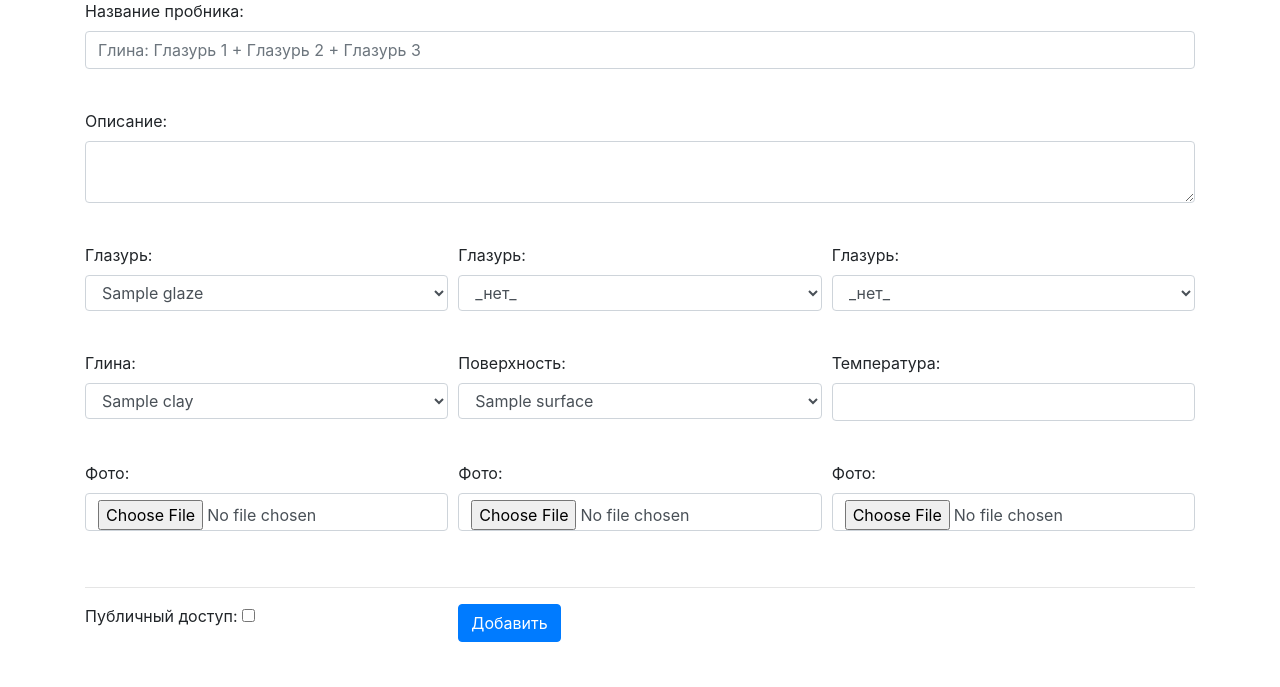
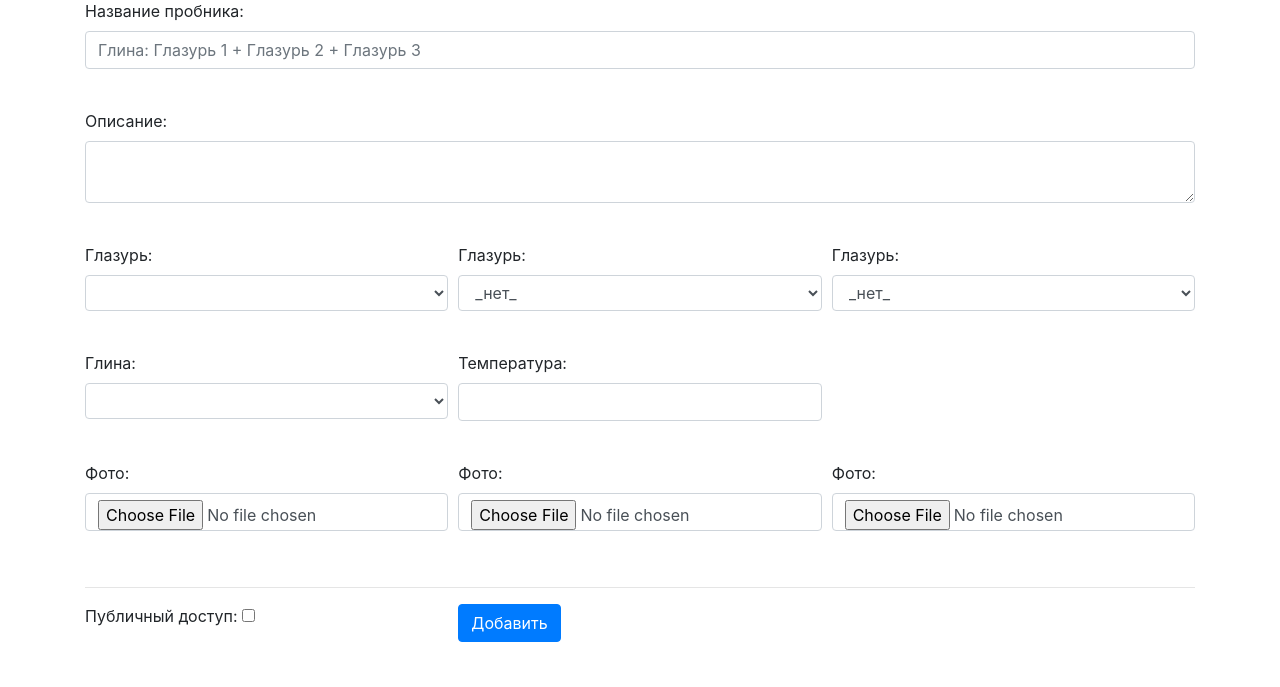
Before and after one commit to zimablizko/PotteryManager, a Flask app: page /add_item in a window 1280 px wide. Shown: the part 113-800 px from the top of the page. Run offline with Flask 2, Linux system fonts and the light colour scheme; a user stored in the database is signed in; tables that the repository leaves empty hold one stand-in row (values such as "Sample post"); lists and menus that the app fills with data are empty; some libraries are stand-ins or nearby versions.

Commit message:
materials

```diff
--- a/app/forms.py
+++ b/app/forms.py
@@ -8,7 +8,7 @@ from wtforms import StringField, PasswordField, BooleanField, SubmitField, Selec
     IntegerField, TextAreaField, SelectMultipleField, FieldList
 from wtforms.validators import DataRequired, ValidationError, Optional, length, EqualTo, Email
 
-from app.models import Item, Clay, Surface, Glaze, ItemGlaze, User
+from app.models import Item, ItemGlaze, User
 
 
 class ItemsForm(FlaskForm):
@@ -18,34 +18,28 @@ class ItemsForm(FlaskForm):
 class ListForm(FlaskForm):
     def __init__(self, *args, **kwargs):
         super(ListForm, self).__init__(*args, **kwargs)
-        glazes_choices = ([(0, 'Все')]).__add__([(c.id, c.name) for c in current_user.get_materials(Glaze)])
-        clays_choices = ([(0, 'Все')]).__add__([(c.id, c.name) for c in current_user.get_materials(Clay)])
-        surfaces_choices = ([(0, 'Все')]).__add__([(c.id, c.name) for c in current_user.get_surfaces()])
+        glazes_choices = ([(0, 'Все')]).__add__([(c.id, c.name) for c in current_user.get_materials(1)])
+        clays_choices = ([(0, 'Все')]).__add__([(c.id, c.name) for c in current_user.get_materials(2)])
         self.glaze_filter.choices = glazes_choices
         self.clay_filter.choices = clays_choices
-        self.surface_filter.choices = surfaces_choices
     glaze_filter = SelectField('Глазурь:', choices=None, coerce=int, validators=[Optional()])
     clay_filter = SelectField('Глина:', choices=None, coerce=int, validators=[Optional()])
-    surface_filter = SelectField('Поверхность:', choices=None, coerce=int, validators=[Optional()])
     submit = SubmitField('Фильтр')
 
 
 class TableForm(FlaskForm):
     def __init__(self, *args, **kwargs):
         super(TableForm, self).__init__(*args, **kwargs)
-        glazes = current_user.get_materials(Glaze)
+        glazes = current_user.get_materials(1)
         glazes_choices = ([(0, 'Все')]).__add__([(c.id, c.name) for c in glazes])
-        clays_choices = ([(0, 'Все')]).__add__([(c.id, c.name) for c in current_user.get_materials(Clay)])
-        surfaces_choices = ([(0, 'Все')]).__add__([(c.id, c.name) for c in current_user.get_surfaces()])
+        clays_choices = ([(0, 'Все')]).__add__([(c.id, c.name) for c in current_user.get_materials(2)])
         self.glazes = glazes
         self.glaze_filter.choices = glazes_choices
         self.clay_filter.choices = clays_choices
-        self.surface_filter.choices = surfaces_choices
 
     glazes = None
     glaze_filter = SelectField('Глазурь:', choices=None, coerce=int, validators=[Optional()])
     clay_filter = SelectField('Глина:', choices=None, coerce=int, validators=[Optional()])
-    surface_filter = SelectField('Поверхность:', choices=None, coerce=int, validators=[Optional()])
     submit = SubmitField('Фильтр')
 
 
@@ -56,15 +50,13 @@ class ItemForm(FlaskForm):
 class AddItemForm(FlaskForm):
     def __init__(self, item_id, *args, **kwargs):
         super(AddItemForm, self).__init__(*args, **kwargs)
-        glazes_choices = [(c.id, c.name) for c in current_user.get_materials(Glaze)]
+        glazes_choices = [(c.id, c.name) for c in current_user.get_materials(1)]
         glazes_additional_choices = ([(0, '_нет_')]).__add__(glazes_choices)
-        clays_choices = [(c.id, c.name) for c in current_user.get_materials(Clay)]
-        surfaces_choices = [(c.id, c.name) for c in current_user.get_surfaces()]
+        clays_choices = [(c.id, c.name) for c in current_user.get_materials(2)]
         self.glaze_list[0].choices = glazes_choices
         self.glaze_list[1].choices = glazes_additional_choices
         self.glaze_list[2].choices = glazes_additional_choices
         self.clay_id.choices = clays_choices
-        self.surface_id.choices = surfaces_choices
 
     name = StringField('Название пробника:', validators=[Optional(), length(max=256)])
     description = TextAreaField('Описание:', validators=[Optional(), length(max=500)])
@@ -73,11 +65,24 @@ class AddItemForm(FlaskForm):
     glaze_list = FieldList(SelectField('Глазурь:', choices=None, validate_choice=False,
                              coerce=int), min_entries=3)
     clay_id = SelectField('Глина:', choices=None, validate_choice=False, coerce=int)
-    surface_id = SelectField('Поверхность:', choices=None, validate_choice=False,
-                             coerce=int)
     # image = FileField(u'Фото:', validators=[FileAllowed(['jpeg', 'jpg', 'png'], 'Images only!')])
     image_list = FieldList(FileField(u'Фото:', validators=[FileAllowed(['jpeg', 'jpg', 'png'], 'Images only!')]), min_entries=3)
     submit = SubmitField('Добавить')
+
+
+class AddMaterialForm(FlaskForm):
+    def __init__(self, *args, **kwargs):
+        super(AddMaterialForm, self).__init__(*args, **kwargs)
+        type_choices = [(c.id, c.name) for c in current_user.get_material_types()]
+        self.type_id.choices = type_choices
+
+    name = StringField('Название материала:', validators=[Optional(), length(max=256)])
+    type_id = SelectField('Тип материала:', choices=None, validate_choice=False, coerce=int)
+    submit = SubmitField('Добавить')
+
+
+class MaterialListForm(FlaskForm):
+    submit = SubmitField('Фильтр')
 
 
 class AddGlazeForm(FlaskForm):
--- a/app/routes.py
+++ b/app/routes.py
@@ -15,8 +15,8 @@ from wtforms.validators import Optional
 
 from app import app, db, utils
 from app.forms import LoginForm, AddItemForm, ListForm, AddGlazeForm, AddClayForm, TableForm, RegistrationForm, \
-    ItemForm, RecoveryForm, RecoveryPassForm, ItemsForm
-from app.models import Clay, Item, Surface, Glaze, ItemGlaze, User, ItemImage, Image
+    ItemForm, RecoveryForm, RecoveryPassForm, ItemsForm, MaterialListForm, AddMaterialForm
+from app.models import Item, ItemGlaze, User, ItemImage, Image, Material
 
 
 @app.route('/list', methods=['GET', 'POST'])
@@ -28,13 +28,12 @@ def list(page=1):
         items = current_user.get_items()
         if form.clay_filter.data > 0:
             items = items.filter(Item.clay_id.__eq__(form.clay_filter.data))
-        if form.surface_filter.data > 0:
-            items = items.filter(Item.surface_id.__eq__(form.surface_filter.data))
         if form.glaze_filter.data > 0:
             items = items.join(ItemGlaze).filter(ItemGlaze.glaze_id.__eq__(form.glaze_filter.data))
         items = items.paginate(page, app.config['ITEMS_PER_PAGE'], False)
     else:
         items = current_user.get_items().paginate(page, app.config['ITEMS_PER_PAGE'], False)
+        print(items)
     return render_template('list.html', form=form, title='Мои пробники', items=items)
 
 
@@ -57,8 +56,6 @@ def table():
         items = current_user.get_items()
         if form.clay_filter.data > 0:
             items = items.filter(Item.clay_id.__eq__(form.clay_filter.data))
-        if form.surface_filter.data > 0:
-            items = items.filter(Item.surface_id.__eq__(form.surface_filter.data))
         items = items.all()
     else:
         items = current_user.get_items().all()
@@ -83,12 +80,11 @@ def add_item():
     form = AddItemForm(None)
     if form.validate_on_submit():
         item = Item(name=form.name.data, description=form.description.data, clay_id=form.clay_id.data,
-                    surface_id=form.surface_id.data, user_id=current_user.id,
-                    temperature=form.temperature.data, is_public=form.is_public.data)
+                    user_id=current_user.id, temperature=form.temperature.data, is_public=form.is_public.data)
         #if form.image.data:
         #    utils.save_image(request.files['image'], item)
         if not form.name.data:
-            item.name = db.session.query(Clay).filter_by(id=item.clay_id).first().name + ': '
+            item.name = db.session.query(Material).filter_by(id=item.clay_id).first().name + ': '
         db.session.add(item)
         item_id = db.session.query(func.max(Item.id)).scalar()
         # Обработка глазурей
@@ -102,7 +98,7 @@ def add_item():
                     item_glaze = ItemGlaze(glaze_id=form.glaze_list[i].data, item_id=item_id, order=i)
                     db.session.add(item_glaze)
                 if not form.name.data:
-                    item.name += ' + ' + db.session.query(Glaze).filter_by(id=form.glaze_list[i].data).first().name
+                    item.name += ' + ' + db.session.query(Material).filter_by(id=form.glaze_list[i].data).first().name
             else:
                 if item_glaze:
                     db.session.delete(item_glaze)
@@ -134,13 +130,12 @@ def edit_item(item_id):
         # Сохранение полей пробника
         item = db.session.query(Item).filter(Item.id == item_id).one()
         if not form.name.data:
-            item.name = db.session.query(Clay).filter_by(id=item.clay_id).first().name + ': '
+            item.name = db.session.query(Material).filter_by(id=item.clay_id).first().name + ': '
         else:
             item.name = form.name.data
         item.description = form.description.data
         item.temperature = form.temperature.data
         item.clay_id = form.clay_id.data
-        item.surface_id = form.surface_id.data
         item.is_public = form.is_public.data
         item.edit_date = datetime.utcnow()
        # if form.image.data:
@@ -156,7 +151,7 @@ def edit_item(item_id):
                     item_glaze = ItemGlaze(glaze_id=form.glaze_list[i].data, item_id=item_id, order=i)
                     db.session.add(item_glaze)
                 if not form.name.data:
-                    item.name += ' + ' + db.session.query(Glaze).filter_by(id=form.glaze_list[i].data).first().name
+                    item.name += ' + ' + db.session.query(Material).filter_by(id=form.glaze_list[i].data).first().name
             else:
                 if item_glaze:
                     db.session.delete(item_glaze)
@@ -200,7 +195,6 @@ def edit_item(item_id):
             form.temperature.data = item.temperature
             form.is_public.data = item.is_public
             form.clay_id.data = item.clay_id
-            form.surface_id.data = item.surface_id
             #form.image_name = item.image_name
             form.submit.label.text = 'Изменить'
             return render_template('add_item.html', title='Изменение пробника', form=form)
@@ -222,38 +216,87 @@ def delete_image(image_id, item_id):
 def delete_item(item_id):
     item = db.session.query(Item).filter(Item.id == item_id).one()
     if item:
-        # item_glazes = db.session.query(ItemGlaze).filter(ItemGlaze.item_id == item_id).all()
-        # if len(item_glazes) > 0:
-        #     for item_glaze in item_glazes:
-        #         db.session.delete(item_glaze)
-        # db.session.delete(item)
-        item.delete_date = datetime.utcnow()
-        db.session.commit()
+        if current_user.id == item.user_id:
+            item.delete_date = datetime.utcnow()
+            db.session.commit()
     return redirect(url_for('list'))
 
 
-@app.route('/add_glaze', methods=['GET', 'POST'])
+@app.route('/materials', methods=['GET', 'POST'])
+@app.route('/materials/<int:page>', methods=['GET', 'POST'])
 @login_required
-def add_glaze():
-    form = AddGlazeForm()
-    if form.validate_on_submit():
-        glaze = Glaze(name=form.name.data, user_id=current_user.id)
-        db.session.add(glaze)
-        db.session.commit()
-        return redirect(url_for('list'))
-    return render_template('add_glaze.html', title='Добавление глазури', form=form)
+def materials_list(page=1):
+    form = MaterialListForm()
+    materials = current_user.get_all_materials().all()
+    for mat in materials:
+        mat.type = 'test test test test test test test test '
+    print(materials)
+    return render_template('materials.html', form=form, title='Мои материалы', materials=materials)
 
 
-@app.route('/add_clay', methods=['GET', 'POST'])
+@app.route('/add_material', methods=['GET', 'POST'])
 @login_required
-def add_clay():
-    form = AddClayForm()
+def add_material():
+    form = AddMaterialForm()
     if form.validate_on_submit():
-        clay = Clay(name=form.name.data, user_id=current_user.id)
-        db.session.add(clay)
+        mat = Material(name=form.name.data, type_id=form.type_id.data, user_id=current_user.id)
+        db.session.add(mat)
         db.session.commit()
-        return redirect(url_for('list'))
-    return render_template('add_clay.html', title='Добавление глины', form=form)
+        return redirect(url_for('materials_list'))
+    return render_template('add_material.html', title='Добавление материала', form=form)
+
+
+@app.route('/edit_material/<material_id>', methods=['GET', 'POST'])
+@login_required
+def edit_material(material_id):
+    form = AddMaterialForm()
+    if form.validate_on_submit():
+        mat = db.session.query(Material).filter(Material.id == material_id).one()
+        mat.name = form.name.data
+        db.session.commit()
+        return redirect(url_for('materials_list'))
+    else:
+        mat = db.session.query(Material).filter(Material.id == material_id).one()
+        if current_user.id == mat.user_id:
+            form.name.data = mat.name
+            form.type_id.render_kw = {'disabled': 'disabled'}
+            form.submit.label.text = 'Изменить'
+            return render_template('add_material.html', title='Редактирование материала', form=form)
+        else:
+            return redirect(url_for('materials_list'))
+
+
+@app.route('/delete_material/<material_id>', methods=['GET', 'POST'])
+@login_required
+def delete_material(material_id):
+    mat = db.session.query(Material).filter(Material.id == material_id).one()
+    if mat:
+        if current_user.id == mat.user_id:
+            mat.delete_date = datetime.utcnow()
+            db.session.commit()
+    return redirect(url_for('materials_list'))
+# @app.route('/add_glaze', methods=['GET', 'POST'])
+# @login_required
+# def add_glaze():
+#     form = AddGlazeForm()
+#     if form.validate_on_submit():
+#         glaze = Glaze(name=form.name.data, user_id=current_user.id)
+#         db.session.add(glaze)
+#         db.session.commit()
+#         return redirect(url_for('list'))
+#     return render_template('add_glaze.html', title='Добавление глазури', form=form)
+#
+#
+# @app.route('/add_clay', methods=['GET', 'POST'])
+# @login_required
+# def add_clay():
+#     form = AddClayForm()
+#     if form.validate_on_submit():
+#         clay = Clay(name=form.name.data, user_id=current_user.id)
+#         db.session.add(clay)
+#         db.session.commit()
+#         return redirect(url_for('list'))
+#     return render_template('add_clay.html', title='Добавление глины', form=form)
 
 
 # ----------- USER STUFF ----------- #
--- a/app/templates/add_item.html
+++ b/app/templates/add_item.html
@@ -50,13 +50,6 @@
             {% endfor %}
         </div>
         <div class="form-group col-md-4">
-            {{ form.surface_id.label }}
-            {{ form.surface_id(size=1,class="form-control") }}<br>
-            {% for error in form.surface_id.errors %}
-            <span style="color: red;">[{{ error }}]</span>
-            {% endfor %}
-        </div>
-        <div class="form-group col-md-4">
             {{ form.temperature.label }}
             {{ form.temperature(size=4,class="form-control") }}<br>
             {% for error in form.temperature.errors %}
--- a/app/templates/base.html
+++ b/app/templates/base.html
@@ -40,8 +40,8 @@
                     Материалы
                 </a>
                 <div class="dropdown-menu" aria-labelledby="navbarDropdownMenuLink">
-                    <a class="dropdown-item" href="{{ url_for('add_glaze') }}">Добавить глазурь</a>
-                    <a class="dropdown-item" href="{{ url_for('add_clay') }}">Добавить глину</a>
+                    <a class="dropdown-item" href="{{ url_for('materials_list') }}">Мои материалы</a>
+                    <a class="dropdown-item" href="{{ url_for('add_material') }}">Добавить материал</a>
                 </div>
             </li>
             <li class="nav-item">
--- a/app/templates/table.html
+++ b/app/templates/table.html
@@ -7,10 +7,6 @@
     <div class="form-group col-md-4">
         {{ form.clay_filter.label }}
         {{ form.clay_filter( class="browser-default custom-select") }}
-    </div>
-    <div class="form-group col-md-4">
-        {{ form.surface_filter.label }}
-        {{ form.surface_filter( class="browser-default custom-select") }}
     </div>
     </div>
     {{ form.submit(class="btn btn-primary mb-2") }}
--- a/config.py
+++ b/config.py
@@ -10,6 +10,6 @@ class Config(object):
     THUMBNAIL_FOLDER = os.path.dirname(__file__) + r'/app/thumbnails'
     MAIL_USERNAME = os.environ.get('MAIL_USERNAME') or 'myglazes.info@gmail.com'
     MAIL_PASSWORD = os.environ.get('MAIL_PASSWORD')
-    ITEMS_PER_PAGE = 12
+    ITEMS_PER_PAGE = 15
     GLAZE_MAX_COUNT = 3
     IMAGE_MAX_COUNT = 3
--- a/potterymanager.py
+++ b/potterymanager.py
@@ -1,7 +1,7 @@
 from app import app, db
-from app.models import Clay, Item
+from app.models import Item
 
 # создаёт контекст для команды flask shell
 @app.shell_context_processor
 def make_shell_context():
-    return {'db': db, 'Item': Item, 'Clay': Clay}
+    return {'db': db, 'Item': Item}
```
Also changed, not shown: app/models.py (+25 -28 lines), app/templates/add_material.html (added, +23 -0 lines), app/templates/list.html (+3 -4 lines), app/templates/materials.html (added, +42 -0 lines).
